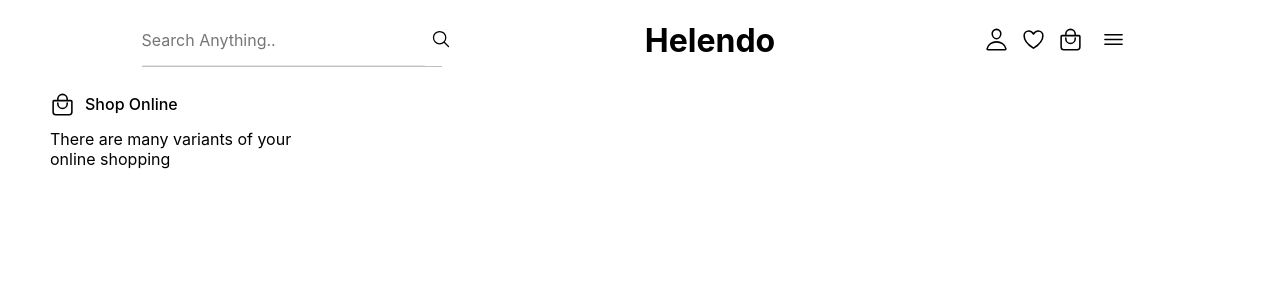
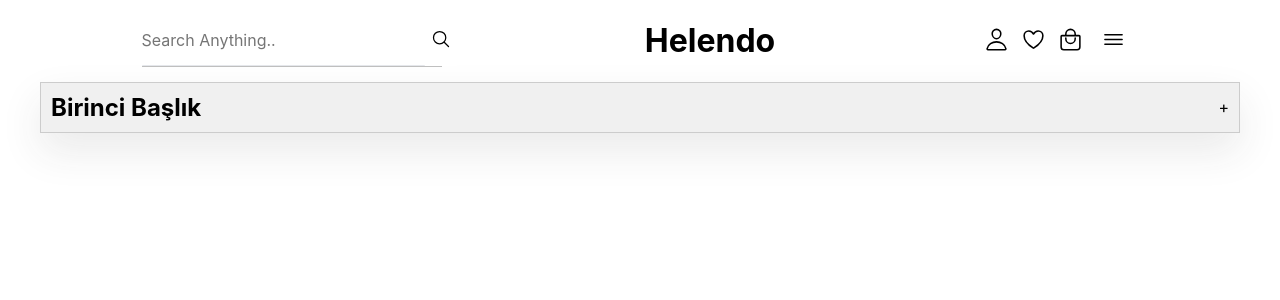
Before and after one commit to OkancanOkan/ecommerceApp, a React (Create React App) app: page / in a window 1280 px wide. Shown: the top 300 px of the page. Built offline with nearby package versions, Linux system fonts and the light colour scheme.

Commit message:
title icon subtitle component added

```diff
--- /dev/null
+++ b/src/components/accordion/accordion.css
@@ -0,0 +1,43 @@
+.styled-accordion {
+  border: 1px solid #ccc;
+  margin-bottom: 15px;
+  --tw-shadow: 0 18px 40px rgba(51, 51, 51, 0.1);
+  box-shadow: var(--tw-ring-offset-shadow, 0 0 #0000),
+    var(--tw-ring-shadow, 0 0 #0000), var(--tw-shadow);
+  --tw-bg-opacity: 1;
+  background-color: rgb(255 255 255 / var(--tw-bg-opacity));
+}
+
+.styled-accordion-header {
+  color: black;
+  display: flex;
+  justify-content: space-between;
+  align-items: center;
+  padding: 10px;
+  background-color: #f0f0f0;
+  cursor: pointer;
+  transition: background-color 0.3s ease-in-out;
+}
+
+.styled-accordion-header-open {
+  display: flex;
+  color: white;
+  justify-content: space-between;
+  align-items: center;
+  cursor: pointer;
+  background-color: orange;
+  transition: background-color 0.3s ease-in-out;
+  width: 45px;
+}
+
+.styled-accordion-header h2 {
+  margin: 0;
+}
+
+.styled-accordion-content {
+  padding: 10px;
+}
+
+.styled-accordion.open .accordion-content {
+  display: block;
+}
--- /dev/null
+++ b/src/components/accordion/index.tsx
@@ -0,0 +1,32 @@
+import React, { useState } from 'react';
+import './accordion.css';
+
+interface AccordionProps {
+  title: string;
+  children?: React.ReactNode;
+}
+
+const Accordion: React.FC<AccordionProps> = ({ title, children }) => {
+  const [isOpen, setIsOpen] = useState(false);
+
+  const toggleAccordion = () => {
+    setIsOpen(!isOpen);
+  };
+
+  return (
+    <div className={isOpen ? 'styled-accordion-open' : 'styled-accordion'}>
+      <div
+        className={
+          isOpen ? 'styled-accordion-header-open' : 'styled-accordion-header'
+        }
+        onClick={toggleAccordion}
+      >
+        <h2>{title}</h2>
+        <span>{isOpen ? '-' : '+'}</span>
+      </div>
+      {isOpen && <div className="styled-accordion-content">{children}</div>}
+    </div>
+  );
+};
+
+export default Accordion;
--- a/src/components/icon-title-subtitle/icon-title-subtitle.css
+++ b/src/components/icon-title-subtitle/icon-title-subtitle.css
@@ -31,18 +31,3 @@
   align-items: flex-start;
   display: flex;
 }
-
-.styled-iconTitleSubtitle-orange path {
-  fill: orange;
-  stroke: orange;
-}
-
-.styled-iconTitleSubtitle-black path {
-  fill: black;
-  stroke: black;
-}
-
-.styled-iconTitleSubtitle-white path {
-  fill: white;
-  stroke: white;
-}
--- a/src/components/icon-title-subtitle/index.tsx
+++ b/src/components/icon-title-subtitle/index.tsx
@@ -23,7 +23,7 @@ const IconTitleSubtitle: React.FC<IconTitleSubtitleProps> = ({
           style={{ width: size }}
           src={icon}
           alt="icon"
-          className={`styled-iconTitleSubtitle-icon-${variant}`}
+          className="styled-iconTitleSubtitle-icon"
         />
         <span className="styled-iconTitleSubtitle-span">{title}</span>
       </div>
--- a/src/pages/home/index.tsx
+++ b/src/pages/home/index.tsx
@@ -1,18 +1,15 @@
 import React, { useState } from 'react';
 import Container from '../../components/container';
 import Navbar from '../../components/navbar';
-import iconShopping from '../../assets/icons/shopping.svg';
-import IconTitleSubtitle from '../../components/icon-title-subtitle';
+import Accordion from '../../components/accordion';
 
 const Home = () => {
   return (
     <Container>
       <Navbar />
-      <IconTitleSubtitle
-        title="Shop Online"
-        subtitle="There are many variants of your online shopping "
-        icon={iconShopping}
-      />
+      <Accordion title="Birinci Başlık">
+        <p>Birinci başlık içeriği burada.</p>
+      </Accordion>
     </Container>
   );
 };
```
